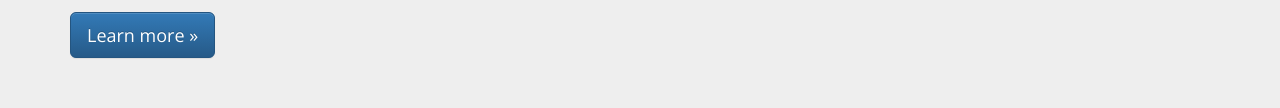
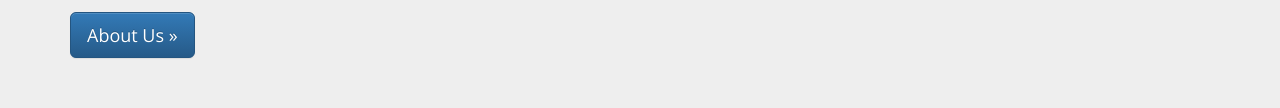
Before and after one commit to cwcomaha/cwcomaha.github.io, a plain HTML site: page index.html in a window 1280 px wide. Shown: the part 210-318 px from the top of the page. Drawn offline with nearby package versions, Linux system fonts and the light colour scheme.

Commit message:
added a link to the about us page

```diff
--- a/index.html
+++ b/index.html
@@ -52,7 +52,7 @@
 		<div class="container">
 			<h1>Hello, world!</h1>
 			<p>This is a template for a simple marketing or informational website. It includes a large callout called a jumbotron and three supporting pieces of content. Use it as a starting point to create something more unique.</p>
-			<p><a class="btn btn-primary btn-lg" href="#" role="button">Learn more &raquo;</a></p>
+			<p><a class="btn btn-primary btn-lg" href="/about.html" role="button">About Us &raquo;</a></p>
 		</div>
 	</div>
 
```
